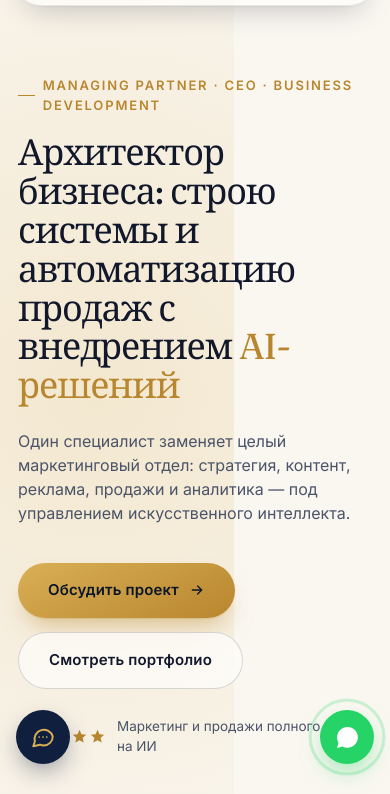
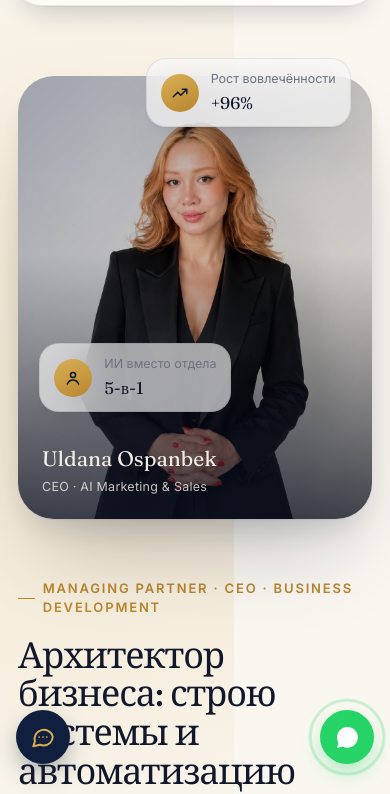
Before and after one commit to minaikhansaltanat-prog/uldana, a website: page index.html in a window 390 px wide. Shown: the part 64-858 px from the top of the page. Drawn offline with nearby package versions, Linux system fonts and the light colour scheme.

Commit message:
Show hero photo first on mobile, before the heading text
On phones (<=640px) only, reorder the hero grid so the photo card
appears at the very top of the page (right under the fixed header),
then scrolling reveals the heading/text exactly as before. Tablet and
desktop layouts are unchanged.

```diff
--- a/index.html
+++ b/index.html
@@ -435,6 +435,9 @@ html[data-theme="dark"] .hero::after{background:radial-gradient(circle,rgba(217,
 }
 @media (max-width:980px){
   .hero-grid{grid-template-columns:1fr;gap:52px;}
+}
+@media (max-width:640px){
+  .hero-visual{order:-1;margin-bottom:8px;}
 }
 .hero-rating{
   display:flex;align-items:center;gap:12px;
```
